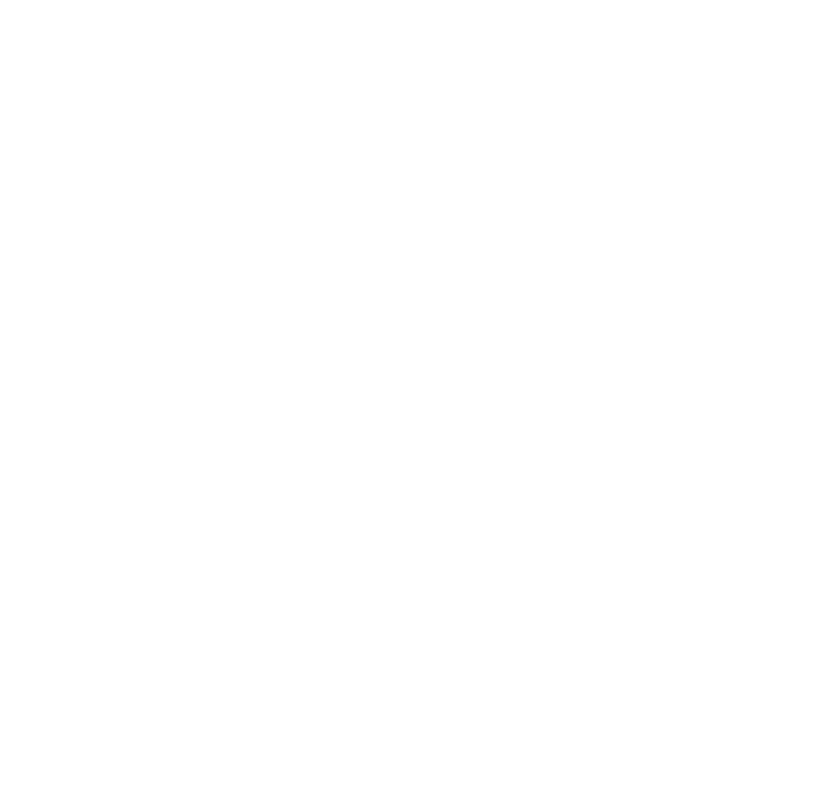
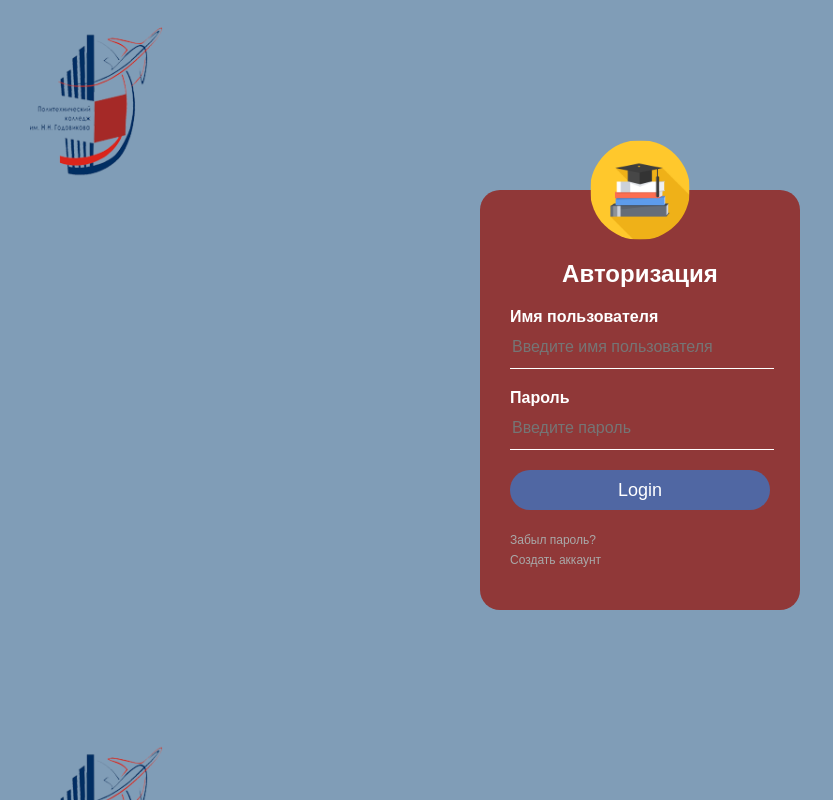
Before and after one commit to Ziraelll/TimetableFront, a PHP site: page /Login.html in a window 1280 px wide. Before the commit the part shown is empty. Shown: the whole page, without its empty margins (0-833 px from the left). Run offline with PHP 8.4, Linux system fonts and the light colour scheme.

Commit message:
Login srean v1

```diff
--- a/Login.css
+++ b/Login.css
@@ -2,4 +2,86 @@ body{
     margin: 0;
     padding: 0;
     background: url(/Resource/Loginbgr.png);
+    background-size: cover;
+    /* background-position: center; */
+    font-family: sans-serif;
 }
+
+
+.loginbox{
+    width: 320px;
+    height: 420px;
+    background:rgb(144, 56, 56);
+    color: #ffff;
+    top: 50%;
+    left: 50%;
+    position: absolute;
+    transform: translate(-50%,-50%);
+    box-sizing: border-box;
+    padding: 70px 30px;
+    border-radius: 20px;
+}
+
+.avatar{
+    width: 100px;
+    height: 100px;
+    border-radius: 50%;
+    position: absolute;
+    top: -50px;
+    left: calc(50% - 50px);
+
+}
+
+h1{
+    margin: 0;
+    padding: 0 0 20px;
+    text-align: center;
+    font-size: 24px;
+}
+
+.loginbox p{
+     margin: 0;
+     padding: 0;
+     font-weight: bold;
+}
+
+.loginbox input{
+    width: 100%;
+    margin-bottom: 20px;
+}
+
+.loginbox input[type="text"], input[type="password"]
+{
+    border: none;
+    border-bottom: 1px solid #fff;
+    background:transparent;
+    outline: none;
+    height: 40px;
+    font-size: 16px;
+}
+
+.loginbox input[type="submit"]{
+    border: none;
+    outline: none;
+    height: 40px;
+    background:rgb(80, 103, 163);
+    color: #fff;
+    font-size: 18px;
+border-radius: 20px;
+}
+.loginbox input[type="submit"]:hover{
+cursor: pointer;
+background:rgb(23, 23, 96);
+color: #000;
+}
+
+.loginbox a{
+    text-decoration: none;
+    font-size: 12px;
+    line-height: 20px;
+    color:darkgrey;
+}
+
+.loginbox a:hover{
+    color:violet;
+}
--- a/Login.html
+++ b/Login.html
@@ -1,12 +1,25 @@
 <!DOCTYPE html>
-<html lang="en">
+<html lang="ru">
 <head>
     <meta charset="UTF-8">
     <meta http-equiv="X-UA-Compatible" content="IE=edge">
     <meta name="viewport" content="width=device-width, initial-scale=1.0">
     <title>Login screen</title>
+    <link rel="stylesheet" href="Login.css">
 </head>
 <body>
-
+    <div class="loginbox">
+    <img src="Resource/student.png" alt="Пользователь" class="avatar">
+    <h1>Авторизация</h1>
+    <form action="#">
+        <p>Имя пользователя</p>
+        <input type="text" name="" placeholder="Введите имя пользователя">
+        <p>Пароль</p>
+        <input type="password" name="" placeholder="Введите пароль">
+        <input type="submit" name="" value="Login">
+        <a href="#">Забыл пароль?</a><br>
+        <a href="#">Создать аккаунт</a>
+    </form>
+    </div>
 </body>
 </html>
```
Also changed, not shown: Resource/student.png (added).
